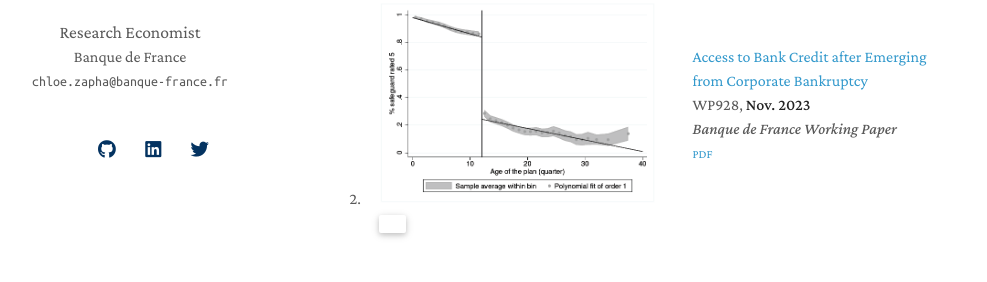
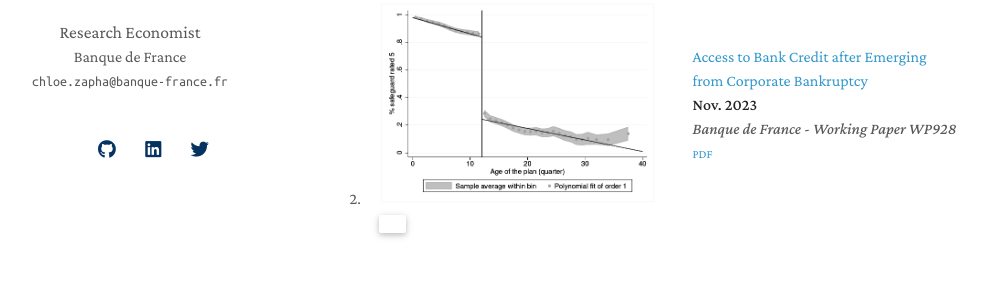
Before and after one commit to czapha/monsite, a Jekyll site: the page built from index.md, in a window 1280 px wide and 900 px high, scrolled down 541 px. Shown: the part 221-503 px from the top of the window, without its empty margins (146-1133 px from the left). Built offline with Jekyll 4.4.1, drawn with Linux system fonts in a browser that asks for light colours; nearby versions of some CDN libraries; a style sheet for code colours, icons or effects is not loaded; our own code applies the rules of GitHub Pages for plain Markdown files.

```diff
--- a/_data/working_papers.yml
+++ b/_data/working_papers.yml
@@ -12,9 +12,9 @@ main:
     image: ./assets/img/courts_illu.PNG
 
   - title: Access to Bank Credit after Emerging from Corporate Bankruptcy
-    authors: WP928, <strong>Nov. 2023</strong>
+    authors: <strong>Nov. 2023</strong>
     conference_short: WP
-    conference: Banque de France Working Paper
+    conference: Banque de France - Working Paper WP928
     pdf: https://www.banque-france.fr/fr/publications-et-statistiques/publications/acces-au-credit-bancaire-des-entreprises-en-restructuration
     #code: https://github.com/yaoyao-liu/class-incremental-learning/tree/main/mnemonics-training
     #page: https://class-il.mpi-inf.mpg.de/mnemonics/
```
